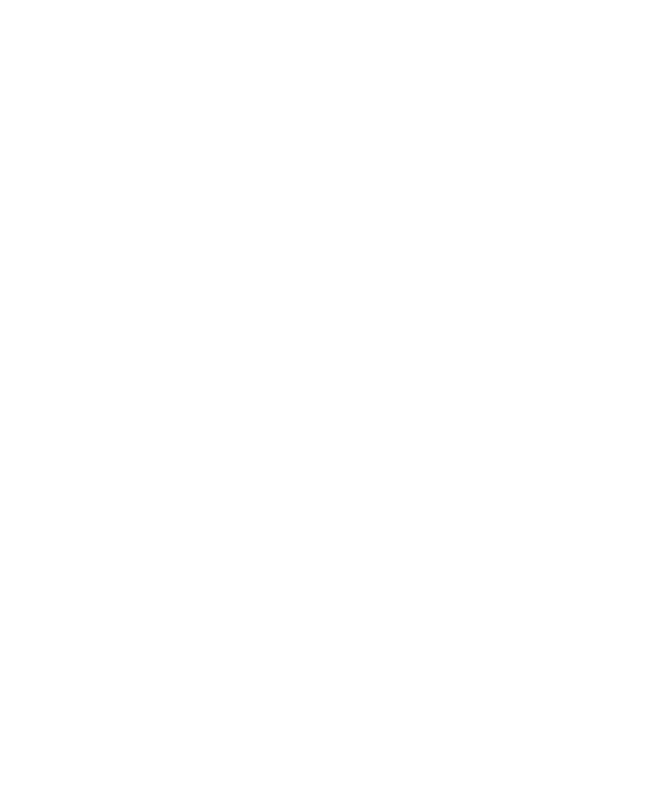
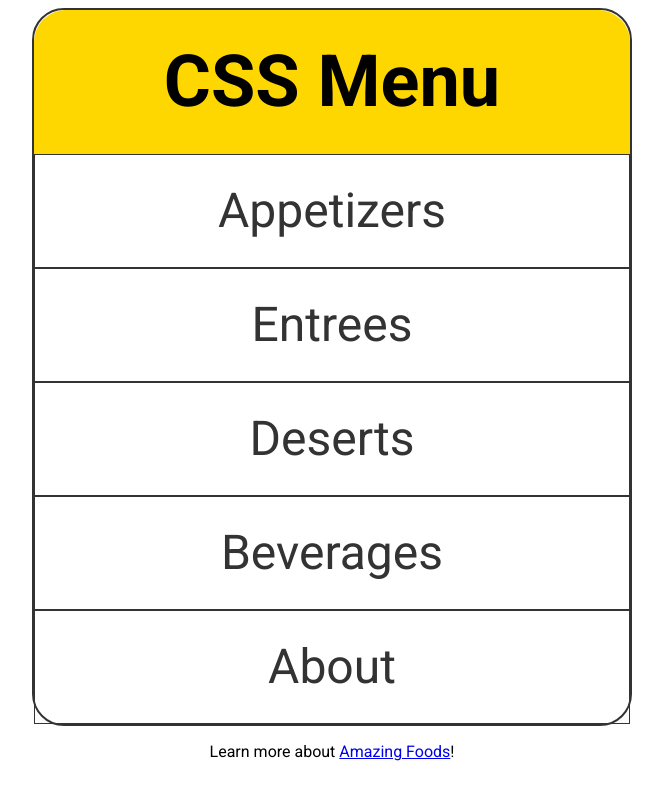
Before and after one commit to madhavmishra09/Mini-Project, a plain HTML site: page index.html in a window 1280 px wide. Shown: the whole page, without its empty margins (308-971 px from the left). Drawn offline with Linux system fonts and the light colour scheme.

Commit message:
changes are being made again

```diff
--- a/index.html
+++ b/index.html
@@ -1,14 +1,26 @@
 <!DOCTYPE html>
 <html lang="en">
+
 <head>
     <meta charset="UTF-8">
     <meta name="viewport" content="width=device-width, initial-scale=1.0">
     <title>CSS Menu</title>
     <link rel="stylesheet" href="style.css">
 </head>
+
 <body>
-    <main>
+    <nav>
+        <h2>CSS Menu</h2>
+        <ul>
+            <li><a href="one.html">Appetizers</a></li>
+            <li><a href="one.html">Entrees</a></li>
+            <li><a href="two.html">Deserts</a></li>
+            <li><a href="two.html">Beverages</a></li>
+            <li><a href="two.html">About</a></li>
+        </ul>
+    </nav>
+    <p>Learn more about <a href="https://www.cnn.com/travel/article/world-best-food-dishes/index.html">Amazing
+            Foods</a>!</p>
+</body>
 
-    </main>
-</body>
 </html>
--- a/style.css
+++ b/style.css
@@ -0,0 +1,57 @@
+@import url('https://fonts.googleapis.com/css2?family=Roboto:ital,wght@0,100;0,300;0,400;0,500;0,700;0,900;1,100;1,300;1,400;1,500;1,700;1,900&display=swap');
+
+* {
+    margin: 0;
+    padding: 0;
+    box-sizing: border-box;
+}
+
+body {
+    margin: 0.5rem;
+    font-family: 'Roboto', sans-serif;
+    text-align: center;
+}
+
+nav {
+    border: 2px solid #333;
+    border-radius: 2rem;
+    margin: 0 auto 1rem;
+    max-width: 600px;
+    font-size: 3rem;
+    line-height: 7rem;
+}
+
+h2 {
+    padding: 1rem;
+    background-color: gold;
+    border-radius: 2rem 2rem 0 0;
+}
+
+ul {
+    list-style-type: none;
+}
+
+li {
+    border: 1px solid #333;
+}
+
+li a{
+    display: block;
+}
+
+li a,
+li a:visited {
+    text-decoration: none;
+    color: #333;
+}
+
+li a:hover,
+li a:focus{
+    background-color: #333;
+    color: white;
+    cursor: pointer;
+}
+
+li:last-child a{
+    border-radius: 0 0 2rem 2rem;
+}
```
